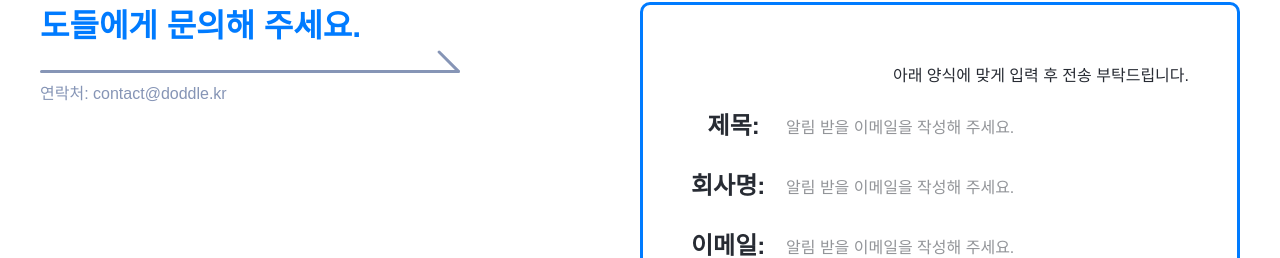
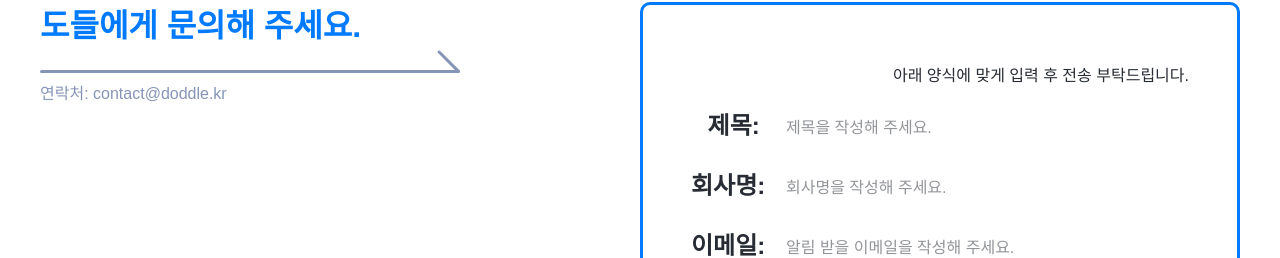
Before and after one commit to easy-cloud-Knet/KWS_FE, a React (Vite) app: page / in a window 1280 px wide. Shown: the part 5630-5888 px from the top of the page. Built offline with nearby package versions, Linux system fonts and the light colour scheme; a web font is replaced by a local one.

Commit message:
fix: 문의 페이지 placeholder 변경

```diff
--- a/src/components/LandingInputField.tsx
+++ b/src/components/LandingInputField.tsx
@@ -11,9 +11,8 @@ const LandingInputField = ({
         "p-[20px] w-full h-[36px] rounded-[6px] bg-[#FFFFFF] text-blue-black typo-pr-r-16 focus:outline-none focus:border-[1px] focus:border-main-blue",
         className,
       )}
-      placeholder="알림 받을 이메일을 작성해 주세요."
       {...props}
-    ></input>
+    />
   );
 };
 
--- a/src/components/vmCreate/VMInfoToBeCreatedItem.tsx
+++ b/src/components/vmCreate/VMInfoToBeCreatedItem.tsx
@@ -11,7 +11,7 @@ const VMInfoToBeCreatedItem = ({
   ...props
 }: VMInfoToBeCreatedItemProps) => {
   const defaultClassName =
-    "flex flex-col justify-between px-[32px] py-[24px] h-[108px] rounded-[10px] border-[1px] border-line";
+    "flex flex-col items-center px-[32px] py-[24px] h-[108px] rounded-[10px] border-[1px] border-line";
   return (
     <div className={defaultClassName + " " + className} {...props}>
       <p className="typo-pr-r-16">{title}</p>
--- a/src/pages/Landing.tsx
+++ b/src/pages/Landing.tsx
@@ -220,19 +220,28 @@ const Landing = () => {
                 <p className="w-[68.77px] text-[24px] font-semibold text-(--BlueBlack) text-right">
                   제목:
                 </p>
-                <LandingInputField className="w-[423px]" />
+                <LandingInputField
+                  className="w-[423px]"
+                  placeholder="제목을 작성해 주세요."
+                />
               </div>
               <div className="flex justify-between">
                 <p className="text-[24px] font-semibold text-(--BlueBlack) text-right whitespace-nowrap">
                   회사명:
                 </p>
-                <LandingInputField className="w-[423px]" />
+                <LandingInputField
+                  className="w-[423px]"
+                  placeholder="회사명을 작성해 주세요."
+                />
               </div>
               <div className="flex justify-between">
                 <p className="text-[24px] font-semibold text-(--BlueBlack) text-right whitespace-nowrap">
                   이메일:
                 </p>
-                <LandingInputField className="w-[423px]" />
+                <LandingInputField
+                  className="w-[423px]"
+                  placeholder="알림 받을 이메일을 작성해 주세요."
+                />
               </div>
               <div className="flex justify-between">
                 <p className="w-[68.77px] text-[24px] font-semibold text-(--BlueBlack) text-right">
```
